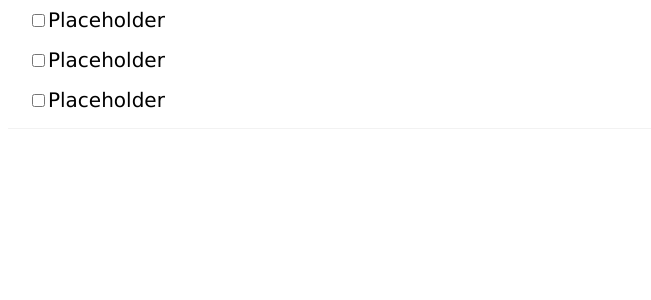
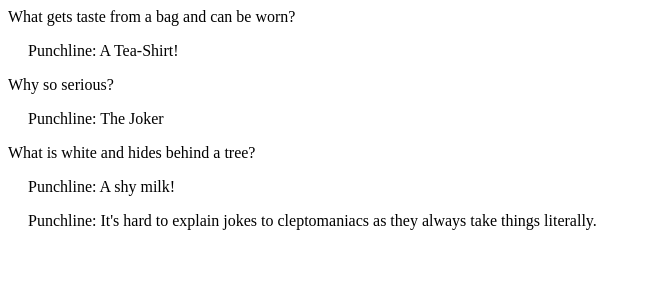
Before and after one commit to PhilDusseldorf/react-course, a React (Create React App) app: page / in a window 1280 px wide. Shown: the top 300 px of the page, without its empty margins (0-651 px from the left). Built offline with nearby package versions, Linux system fonts and the light colour scheme.

Commit message:
finished objective 4 : Props

```diff
--- /dev/null
+++ b/src/objectives/Joke.js
@@ -0,0 +1,20 @@
+import React from "react";
+
+function Joke(params) {
+
+    function Question() {
+        return (params.question ? params.question : '');
+
+    }
+
+    return (
+        <div>
+            <Question />
+            <p style={{ textIndent: "20px" }}>
+                Punchline: {params.punchline}
+            </p>
+        </div >
+    );
+}
+
+export default Joke;
--- a/src/objectives/ObjectivesApp.js
+++ b/src/objectives/ObjectivesApp.js
@@ -1,3 +1,5 @@
+/* Objective 3
+
 import React from "react";
 
 import Navbar from "./Navbar";
@@ -7,12 +9,38 @@ import Footer from "./Footer";
 function ObjectivesApp() {
     return (
         <div>
-            <Navbar />
-            <MainContent />
-            <Footer />
+        <Navbar />
+        <MainContent />
+        <Footer />
         </div>
 
-    );
+        );
+    }
+
+    export default ObjectivesApp;
+*/
+
+/* Objective 4 PROPS
+*/
+
+import React from "react";
+
+import Joke from "./Joke";
+
+function ObjectivesApp() {
+
+    let i = 0;
+
+    const questionArray = ["What gets taste from a bag and can be worn?", "Why so serious?", "What is white and hides behind a tree?"];
+    const punchlineArray = ["A Tea-Shirt!", "The Joker", "A shy milk!", "It's hard to explain jokes to cleptomaniacs as they always take things literally."]
+
+    return (
+        <div>
+            {
+                punchlineArray.map(e => < Joke question={questionArray[i]} punchline={punchlineArray[i++]} />)
+            }
+        </div>
+    )
 }
 
 export default ObjectivesApp;
```
Also changed, not shown: src/index.js (+16 -1 lines).
